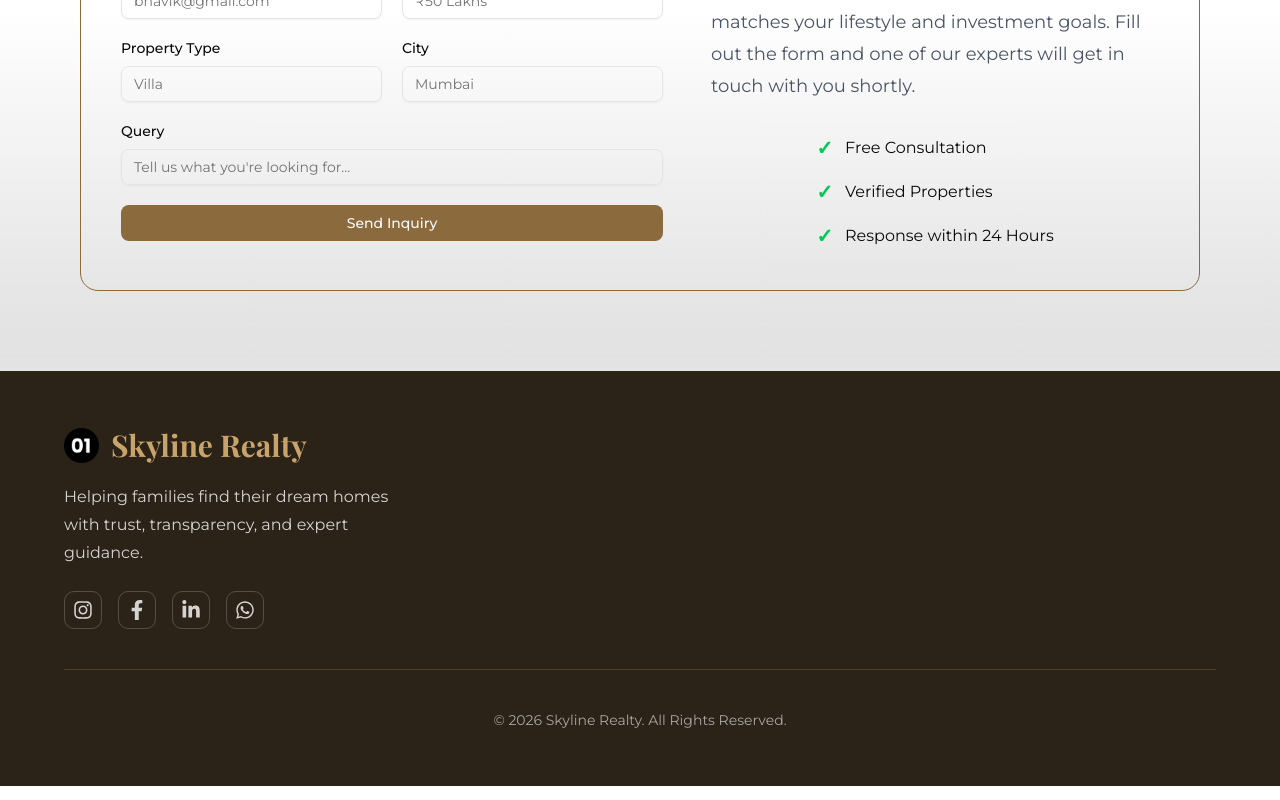
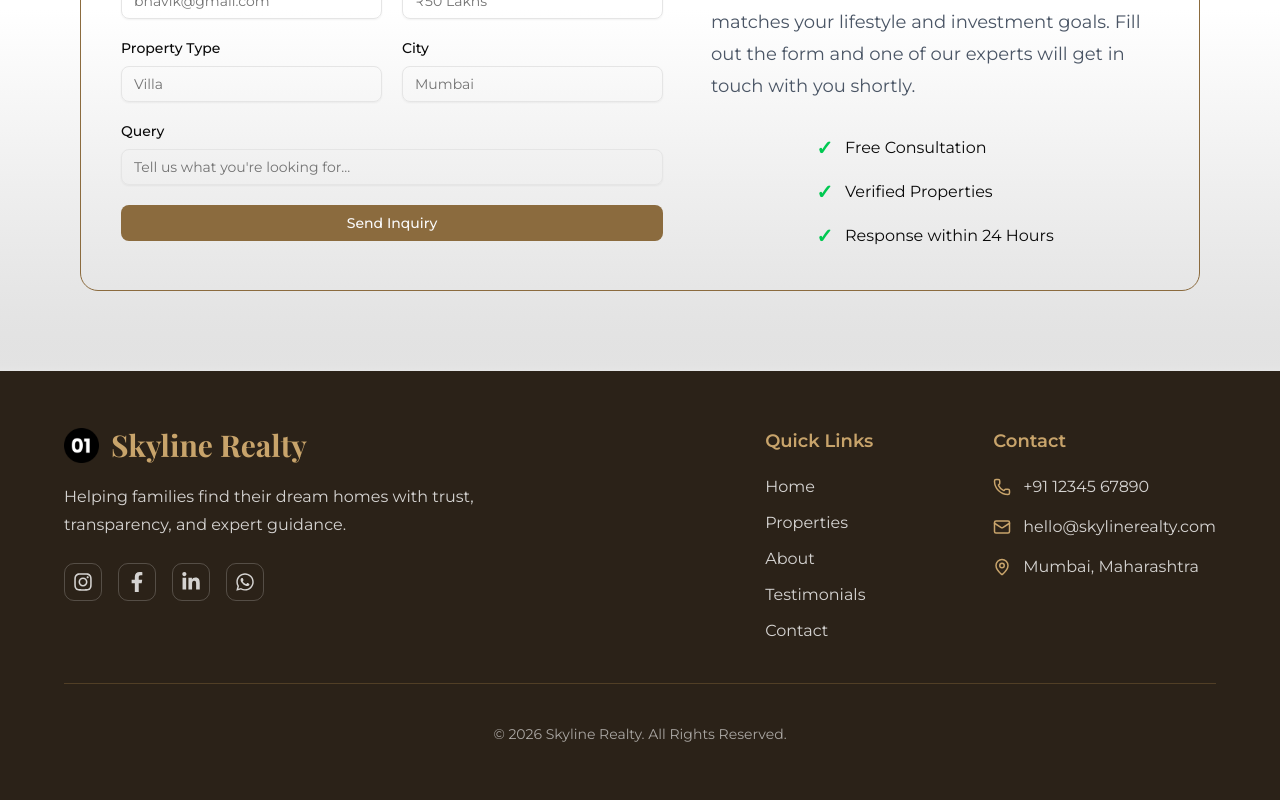
Before and after one commit to BhavikSapat/Skyline, a Next.js app: page / in a window 1280 px wide. Shown: the part 3972-4772 px from the top of the page. Built offline with nearby package versions, Linux system fonts and the light colour scheme; a web font is replaced by a local one.

Commit message:
Footer correction in md view

```diff
--- a/app/components/Footer.tsx
+++ b/app/components/Footer.tsx
@@ -22,8 +22,9 @@ const Footer = () => {
         />
         */}
 
-        <div className="grid grid-cols-1 gap-12 text-left md:grid-cols-2 md:text-left lg:grid-cols-3">
-          <div>
+        {/* <div className="grid grid-cols-1 gap-12 text-left md:grid-cols-2 md:text-left lg:grid-cols-3"> */}
+        <div className="flex flex-col gap-12 text-center md:text-left md:flex-row md:items-start md:justify-between">
+          <div className="md:max-w-md">
             <Link
               href="/"
               className="flex items-center justify-center md:justify-start text-2xl sm:text-3xl font-bold font-serif text-[#C8A46B]"
@@ -77,13 +78,13 @@ const Footer = () => {
               </Link>
             </div>
           </div>
-          <div className="md:hidden flex gap-4">
-            <div className="mx-auto">
+          <div className="flex gap-4 md:gap-30 text-left">
+            <div className="mx-auto md:w-fit">
               <h3 className="mb-5 text-lg font-semibold text-[#C8A46B]">
                 Quick Links
               </h3>
 
-              <ul className="space-y-3">
+              <ul className="space-y-3 ">
                 <li>
                   <Link href="#hero" className="transition hover:text-white">
                     Home
```
